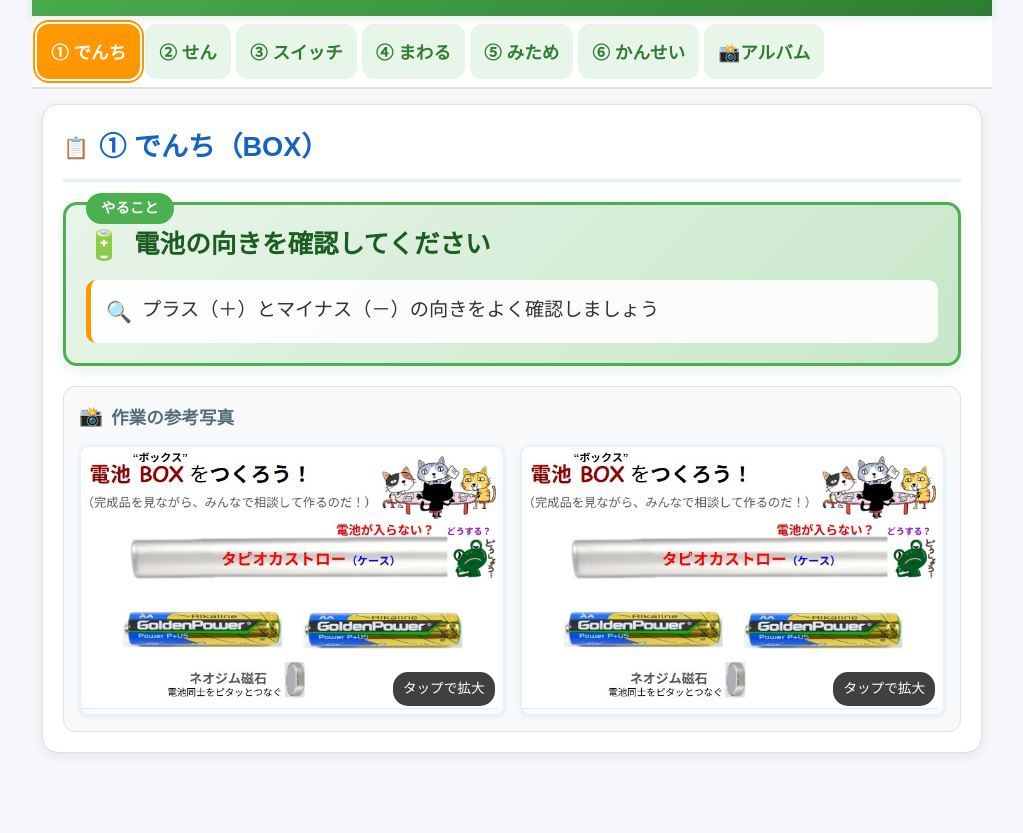
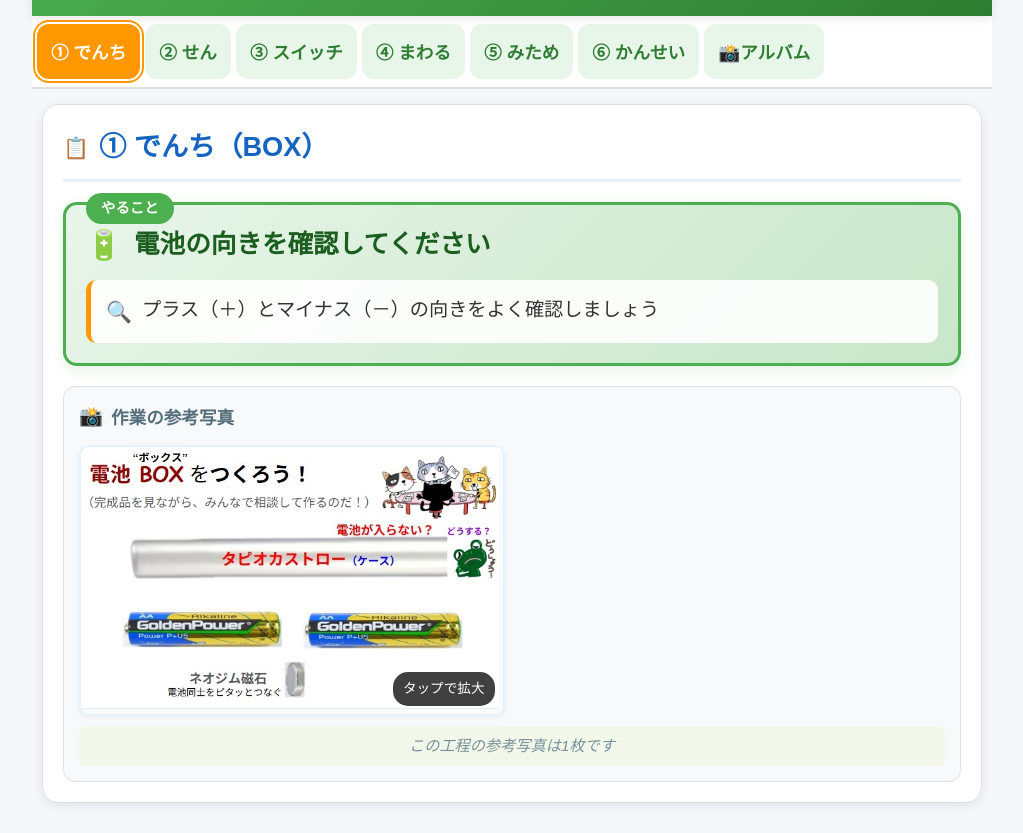
Before and after one commit to club-north/SANS_album, a plain HTML site: page index.html in a window 1280 px wide. Shown: the part 101-934 px from the top of the page, without its empty margins (128-1151 px from the left). Before the commit the page ends 884 px from the top, so only its background shows below. Drawn offline with Linux system fonts and the light colour scheme.

Commit message:
Update index.html

```diff
--- a/index.html
+++ b/index.html
@@ -169,13 +169,13 @@ body { font-family: "Hiragino Sans", "Hiragino Kaku Gothic ProN", "游ゴシッ
 </div>
 
 <script>
+// ステップデータ - hasSecondImageを完全に削除、自動判定に
 const steps = [
   {
     nav: "① でんち",
     title: "① でんち（BOX）",
     img1: "images/battery_box.jpg",
-    img2: "images/battery_box.jpg",
-    hasSecondImage: true,
+    img2: "",  // 空なら2枚目なし（自動判定）
     mainAction: "電池の向きを確認してください",
     detailAction: "プラス（＋）とマイナス（－）の向きをよく確認しましょう",
     emoji: "🔋"
@@ -184,18 +184,16 @@ const steps = [
     nav: "② せん",
     title: "② 電池につける電線",
     img1: "images/wire_magnet.jpg",
-    img2: "images/3ami.gif",
-    hasSecondImage: false,
+    img2: "images/wire_zoom.jpg",  // パスがあれば自動で2枚目表示
     mainAction: "電線を電池につなぎましょう",
-    detailAction: "磁石がしっかり付いているか確認してください",
+    detailAction: "電線の長さ150mm（両端を5mmむく）、電池にしっかりひっつくか確認",
     emoji: "🧲"
   },
   {
     nav: "③ スイッチ",
     title: "③ 前後切り替えスイッチ",
     img1: "images/switch_complete.jpg",
-    img2: "",
-    hasSecondImage: true,
+    img2: "",  // 空なので2枚目なし
     mainAction: "スイッチを取り付けましょう",
     detailAction: "左右のSWを押して、前後が切り替わるか確認してください",
     emoji: "🔘"
@@ -204,8 +202,7 @@ const steps = [
     nav: "④ まわる",
     title: "④ モーターは回る？",
     img1: "images/motor_test.jpg",
-    img2: "",
-    hasSecondImage: false,
+    img2: "",  // 空なので2枚目なし
     mainAction: "モーターが回るかテストしましょう",
     detailAction: "指を近づけないよう注意しながら回転を確認",
     emoji: "⚙️",
@@ -215,8 +212,7 @@ const steps = [
     nav: "⑤ みため",
     title: "⑤ 見た目完成（実験中）",
     img1: "images/car_complete.jpg",
-    img2: "images/3ami.gif",
-    hasSecondImage: true,
+    img2: "images/3ami.gif",  // GIFも自動で表示
     mainAction: "つなぎ方を試してみましょう",
     detailAction: "前後が逆に動く場合は、線のつなぎ方を入れ替えてみよう",
     emoji: "🚗"
@@ -225,8 +221,7 @@ const steps = [
     nav: "⑥ かんせい",
     title: "⑥ ほんとうの完成！",
     img1: "images/complete.jpg",
-    img2: "",
-    hasSecondImage: false,
+    img2: "",  // 空なので2枚目なし
     mainAction: "前後に動いたら大成功！",
     detailAction: "安全な場所で走らせて、完成を確認しましょう",
     emoji: "🎉",
@@ -243,6 +238,22 @@ let currentStep = 0;
 const navButtons = document.getElementById('navButtons');
 const content = document.getElementById('content');
 const rotationWarning = document.getElementById('rotationWarning');
+
+// 画像が有効かどうかをチェックする関数
+function isValidImagePath(path) {
+  return path && path.trim() !== '';
+}
+
+// 写真要素を作成する関数
+function createPhotoElement(imgSrc, altText) {
+  return `
+    <div class="photo-container" onclick="openOverlay('${imgSrc}')">
+      <img src="${imgSrc}" class="step-image" alt="${altText}" loading="lazy"
+           onerror="console.log('画像読み込みエラー: ${imgSrc}'); this.style.display='none'">
+      <div class="tap-label">タップで拡大</div>
+    </div>
+  `;
+}
 
 function initOrientationLock() {
   window.addEventListener('orientationchange', checkOrientation);
@@ -295,28 +306,28 @@ function render() {
 function renderStepView(s) {
   // 写真HTML生成
   let photoHtml = '';
-  if (s.img1) {
-    photoHtml += `
-      <div class="photo-container" onclick="openOverlay('${s.img1}')">
-        <img src="${s.img1}" class="step-image" alt="${s.title}の写真" loading="lazy">
-        <div class="tap-label">タップで拡大</div>
-      </div>
-    `;
+  let photoCount = 0;
+
+  // 1枚目の写真（あれば表示）
+  if (isValidImagePath(s.img1)) {
+    photoHtml += createPhotoElement(s.img1, s.title + 'の写真');
+    photoCount++;
   }
 
-  if (s.hasSecondImage && s.img2 && s.img2.trim() !== '') {
-    photoHtml += `
-      <div class="photo-container" onclick="openOverlay('${s.img2}')">
-        <img src="${s.img2}" class="step-image" alt="${s.title}の写真（別角度）" loading="lazy">
-        <div class="tap-label">タップで拡大</div>
-      </div>
-    `;
+  // 2枚目の写真（あれば表示） - 自動判定
+  if (isValidImagePath(s.img2)) {
+    photoHtml += createPhotoElement(s.img2, s.title + 'の写真（詳細）');
+    photoCount++;
   }
 
-  // 写真ヒントメッセージ
+  // 写真ヒントメッセージ（自動生成）
   let photoHint = '';
-  if (!s.hasSecondImage || !s.img2) {
+  if (photoCount === 0) {
+    photoHint = '<div class="photo-hint">この工程の参考写真はありません</div>';
+  } else if (photoCount === 1) {
     photoHint = '<div class="photo-hint">この工程の参考写真は1枚です</div>';
+  } else {
+    photoHint = '<div class="photo-hint">参考写真が' + photoCount + '枚あります</div>';
   }
 
   let actionClass = 'action-section';
@@ -343,7 +354,7 @@ function renderStepView(s) {
           <span class="icon">📸</span>
           <span>作業の参考写真</span>
         </div>
-        <div class="photo-list">${photoHtml}</div>
+        ${photoCount > 0 ? `<div class="photo-list">${photoHtml}</div>` : '<p style="text-align:center; color:#78909c; padding:20px;">写真はありません</p>'}
         ${photoHint}
       </div>
     </div>`;
@@ -600,11 +611,15 @@ window.addEventListener('DOMContentLoaded', () => {
   render();
 });
 
-// エラーハンドリング
-window.addEventListener('error', function(e) {
-  console.error('エラーが発生しました:', e.error);
-  // ユーザー向けのエラーメッセージ（必要に応じて）
-});
+// シンプルな画像管理説明（コンソール用）
+console.log(`
+📸 写真の追加方法：
+1. 画像ファイルを「images/」フォルダに置く
+2. steps配列のimg1やimg2にファイル名を設定
+  例: img1: "images/ファイル名.jpg"
+3. img2を空（""）にすると、写真は1枚だけ表示
+4. img2にファイル名を設定すると、自動で2枚表示
+`);
 </script>
 </body>
 </html>
```
